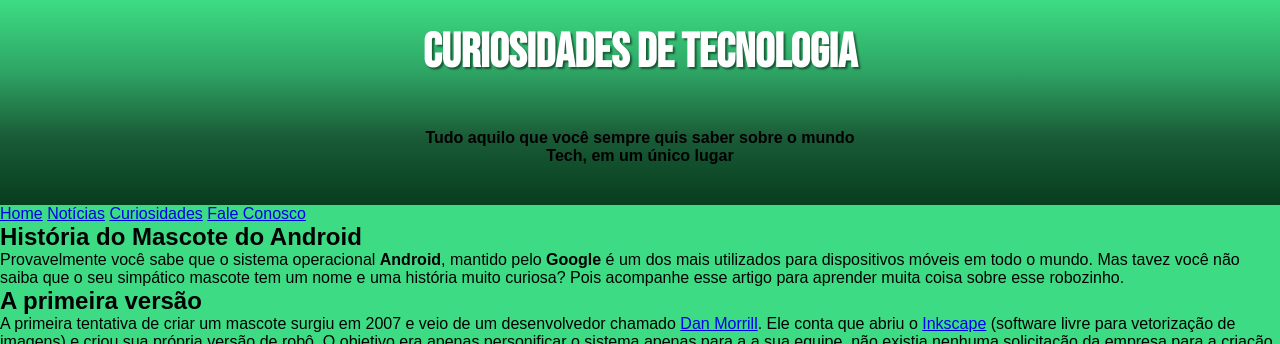
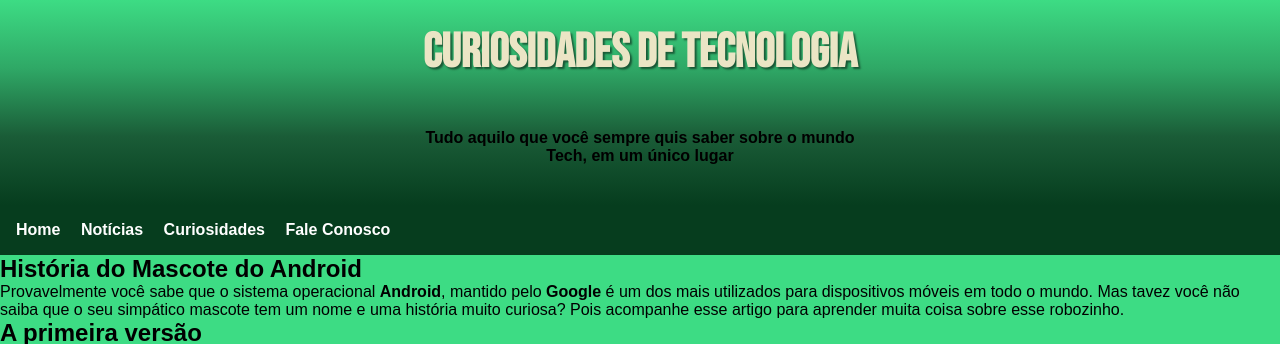
Before and after one commit to icaro-soares/projeto-android, a plain HTML site: page index.html in a window 1280 px wide. Shown: the top 344 px of the page. Drawn offline with Linux system fonts and the light colour scheme.

Commit message:
Estilizei a nav bar

```diff
--- a/styles/style.css
+++ b/styles/style.css
@@ -35,7 +35,7 @@ header {
 
 header h1 {
     font: bold 3em var(--fonte1);
-    color: white;
+    color: var(--cor0);
     text-shadow: 2px 2px 2px rgba(0, 0, 0, 0.5);
     padding-bottom: 1em;
 }
@@ -46,3 +46,20 @@ header p {
     font-weight: bold;
     padding-bottom: 1em;
 }
+
+nav {
+    background-color: var(--cor5);
+    padding: 1em;
+}
+
+nav a {
+    margin-right: 1em;
+    font-weight: bold;
+    font-size: 1em;
+    color: white;
+    text-decoration: none;
+}
+
+nav a:hover {
+    text-decoration: underline;
+}
```
